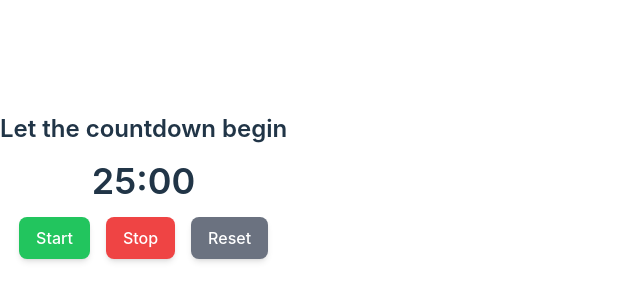
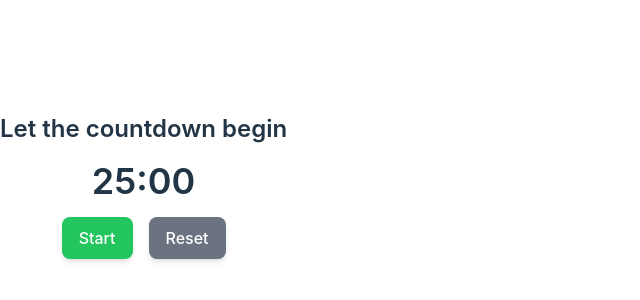
Before and after one commit to njugunamwangi/pomodoro, a React (Vite) app: page / in a window 1280 px wide. Shown: the part 214-514 px from the top of the page, without its empty margins (0-640 px from the left). Built offline with nearby package versions, Linux system fonts and the light colour scheme.

Commit message:
condition start and stop buttons

```diff
--- a/src/App.jsx
+++ b/src/App.jsx
@@ -9,10 +9,12 @@ export default function App() {
     const [ title, setTitle ] = useState('Let the countdown begin')
     const [ timeLeft, setTimeLeft ] = useState(25 * 60)
     const intervalRef = useRef(null)
+    const [ isRunning, setIsRunning ] = useState(false)
 
     function startTimer() {
         if (intervalRef.current !== null) return;
         setTitle(`You're doing great`)
+        setIsRunning(true)
         intervalRef.current = setInterval(() => {
             setTimeLeft(
                 timeLeft => {
@@ -27,12 +29,14 @@ export default function App() {
     function stopTimer() {
         if (intervalRef.current === null) return;
         setTitle('Keep it up!')
+        setIsRunning(false)
         clearInterval(intervalRef.current)
     }
 
     function resetTimer() {
         clearInterval(intervalRef.current)
         setTitle("You wanna go another round?")
+        setIsRunning(false)
         setTimeLeft(25 * 60)
     }
 
@@ -50,8 +54,12 @@ export default function App() {
                     </h1>
 
                 <div className="flex space-x-4">
-                    <button onClick={startTimer} className="bg-green-500 hover:bg-green-600 text-white py-2 px-4 rounded-lg shadow-md">Start</button>
-                    <button onClick={stopTimer} className="bg-red-500 hover:bg-red-600 text-white py-2 px-4 rounded-lg shadow-md">Stop</button>
+                    {!isRunning && (
+                      <button onClick={startTimer} className="bg-green-500 hover:bg-green-600 text-white py-2 px-4 rounded-lg shadow-md">Start</button>
+                    )}
+                    {isRunning && (
+                        <button onClick={stopTimer} className="bg-red-500 hover:bg-red-600 text-white py-2 px-4 rounded-lg shadow-md">Stop</button>
+                    )}
                     <button onClick={resetTimer} className="bg-gray-500 hover:bg-gray-600 text-white py-2 px-4 rounded-lg shadow-md">Reset</button>
                 </div>
             </div>
```
